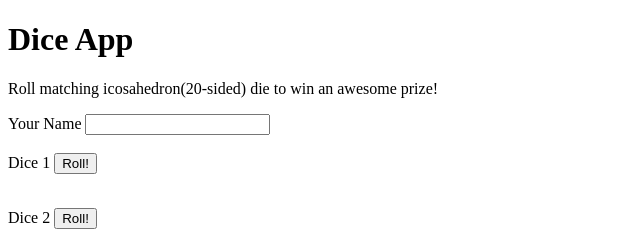
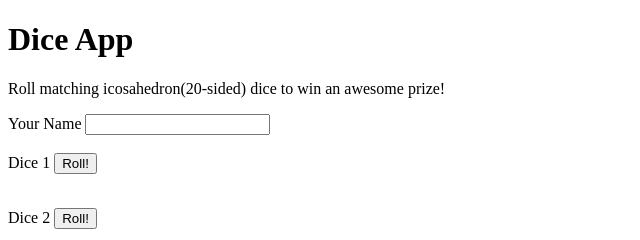
Before and after one commit to guzmaneandrew/matching-dice-game, a website: page public_html/index.html in a window 1280 px wide. Shown: the top 240 px of the page, 0-640 px from the left. Drawn offline with nearby package versions, Linux system fonts and the light colour scheme.

```diff
--- a/public_html/index.html
+++ b/public_html/index.html
@@ -4,13 +4,13 @@
     <meta charset="UTF-8">
     <meta http-equiv="X-UA-Compatible" content="IE=edge">
     <meta name="viewport" content="width=device-width, initial-scale=1.0">
-    <title>Dice App</title>
+    <title>Dice Rolling App</title>
 
     <script src="https://code.jquery.com/jquery-3.6.0.min.js" integrity="sha256-/xUj+3OJU5yExlq6GSYGSHk7tPXikynS7ogEvDej/m4=" crossorigin="anonymous"></script>
 </head>
 <body>
     <h1>Dice App</h1>
-    <p>Roll matching icosahedron(20-sided) die to win an awesome prize!</p>
+    <p>Roll matching icosahedron(20-sided) dice to win an awesome prize!</p>
     <label for="userName">Your Name</label>
     <input type="text" id="userName"> <br/>
     <br/>
```
